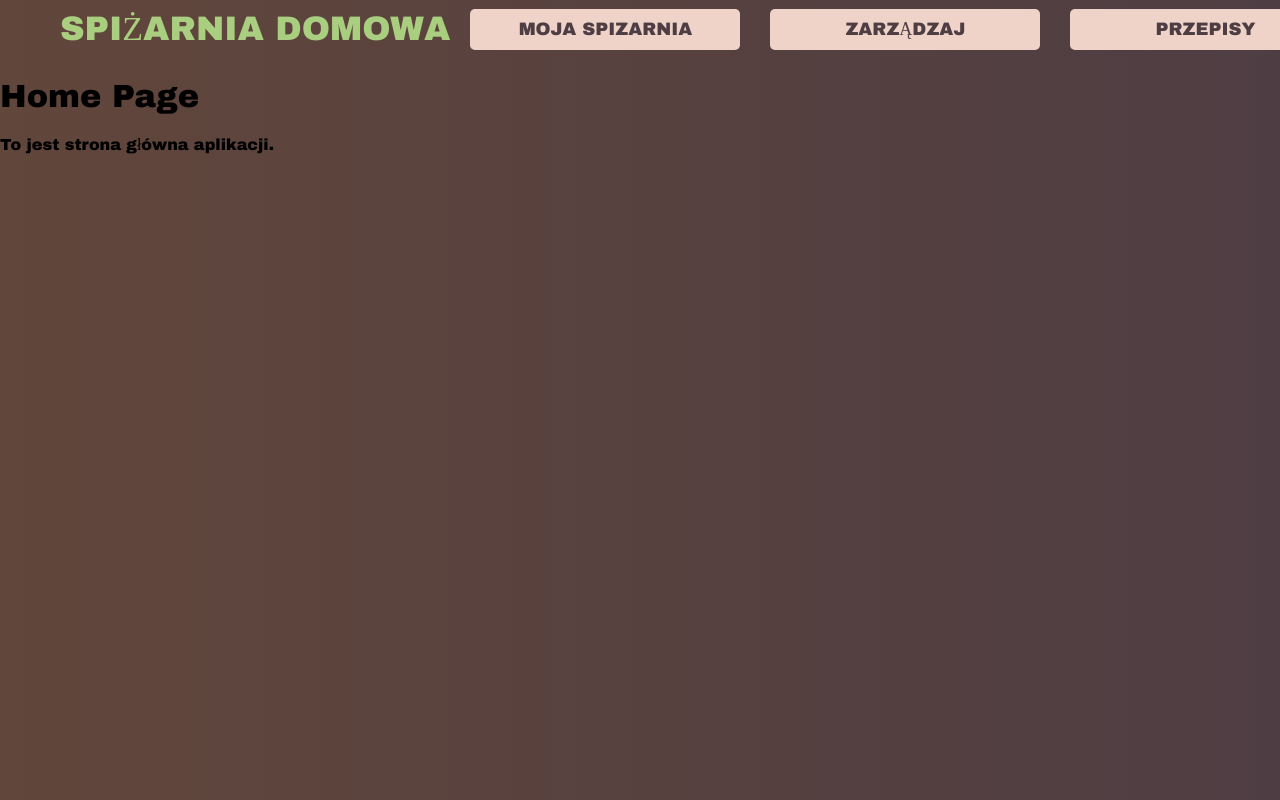
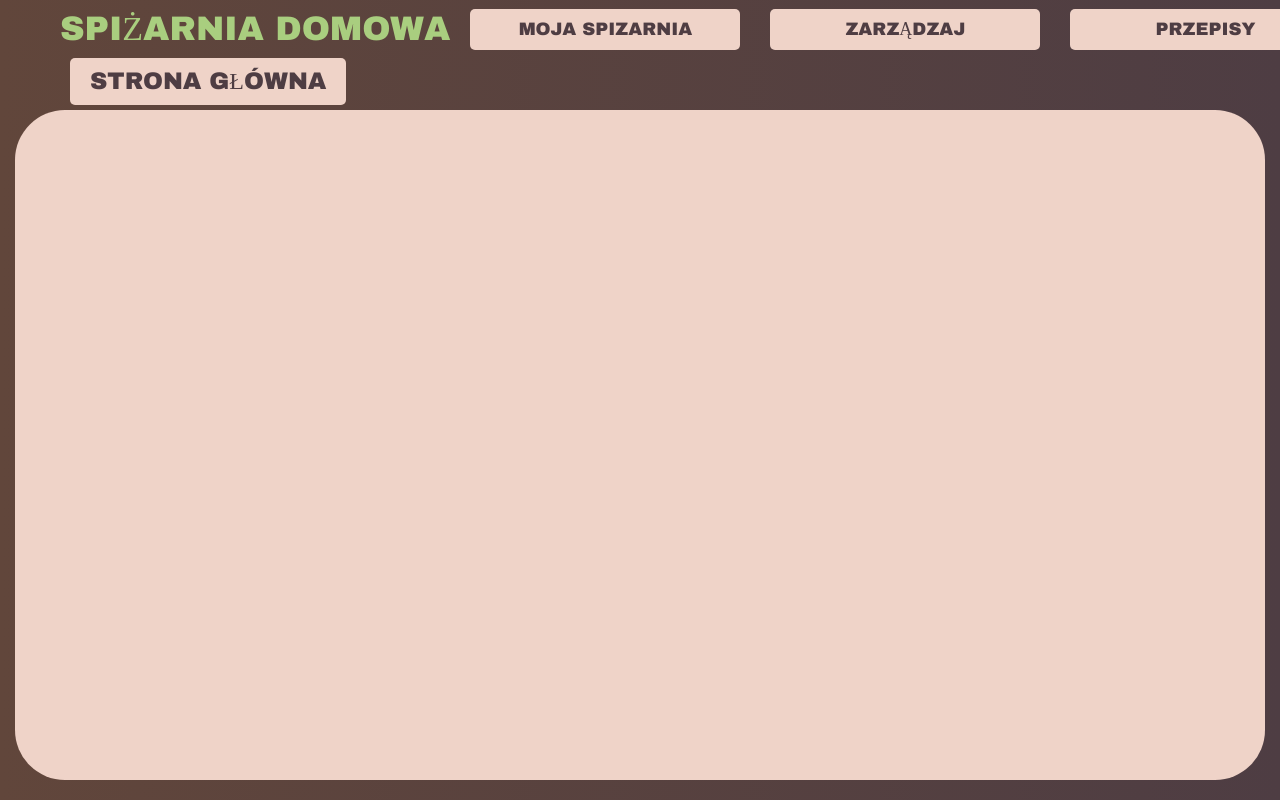
Before and after one commit to JakubJakacki18/SpizarniaKomponenty, a React (Create React App) app in the folder Spizarnia-react/: page / in a window 1280 px wide. Shown: the top 800 px of the page. Built offline with nearby package versions, Linux system fonts and the light colour scheme; no server answers.

Commit message:
- poprawka tytułów, - dodawanie kategorii bez używania fetcha

```diff
--- a/Spizarnia-react/src/components/pages/home/Home.tsx
+++ b/Spizarnia-react/src/components/pages/home/Home.tsx
@@ -3,6 +3,7 @@ import React, { useEffect } from "react";
 import { useDispatch } from "react-redux";
 import AxiosApi from "../../../api/axiosApi.ts";
 import { addCategories } from "../../../features/category/categorySlice.ts";
+import HomeContainers from "./HomeContainers.tsx";
 
 function Home() {
     const dispatch = useDispatch();
@@ -22,10 +23,14 @@ function Home() {
     }, [dispatch]);
 
     return (
-        <div>
-            <h1>Home Page</h1>
-            <p>To jest strona główna aplikacji.</p>
+        <>
+        <div className="header-container">
+        <div className="title">Strona główna</div>
         </div>
+        <div className="site-content">
+            <HomeContainers/>
+        </div>
+        </>
     );
 }
 
--- /dev/null
+++ b/Spizarnia-react/src/components/pages/home/HomeContainers.tsx
@@ -0,0 +1,8 @@
+import React from "react";
+
+function HomeContainers() {
+  return (<>
+
+    </>)
+}
+export default HomeContainers;
--- a/Spizarnia-react/src/components/pages/manage/category-manage/CategoryManage.tsx
+++ b/Spizarnia-react/src/components/pages/manage/category-manage/CategoryManage.tsx
@@ -31,7 +31,7 @@ function CategoryManage() {
 
     useEffect(() => {
         fetchCategories();
-    }, []);
+    });
 
     const handleAddCategory = async (data: FormData) => {
         const { categoryName } = data;
@@ -42,15 +42,16 @@ function CategoryManage() {
         }
 
         try {
-            await AxiosApi.axiosCategories.post("", {
+            const response = await AxiosApi.axiosCategories.post("", {
                 categoryName: categoryName,
-                productModels: [],
             });
-
-            await fetchCategories();
+            console.log(response.data.category);
+            dispatch(addCategories([...categories, {id : response.data.category.id, categoryName : response.data.category.categoryName,productModels : []}]))
             alert(`Dodano kategorię: ${categoryName}`);
             reset();
         } catch (error) {
+
+
             console.error("Błąd podczas dodawania kategorii:", error);
             alert("Nie udało się dodać kategorii.");
         }
--- a/Spizarnia-react/src/components/pages/recipes/Recipes.tsx
+++ b/Spizarnia-react/src/components/pages/recipes/Recipes.tsx
@@ -30,7 +30,7 @@ function Recipes() {
     return (
         <>
         <div className="header-container">
-        <div className="title">Moja spiżarnia</div>
+        <div className="title">Przepisy</div>
         <div className="search-bar">
           <input type="text"
                  placeholder="Wyszukaj przepis..."/>
```
